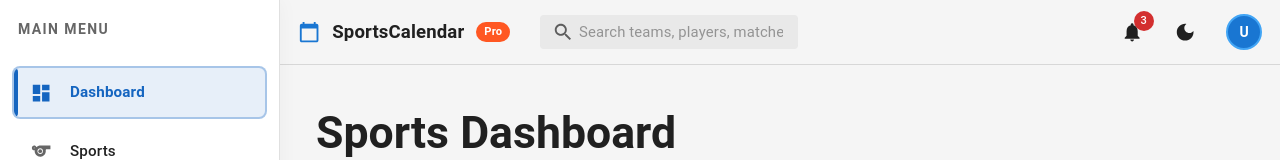
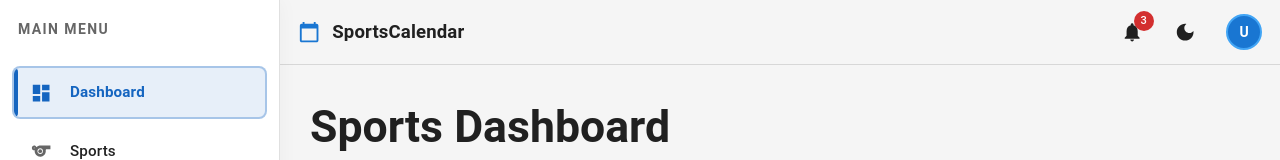
Before and after one commit to UtkarshNigam11/Syncender, a React (Vite) app in the folder frontend/: page /dashboard in a window 1280 px wide. Shown: the top 160 px of the page. Built offline with nearby package versions, Linux system fonts and the light colour scheme; no server answers.

Commit message:
change navbar ui and size of page improve

```diff
--- a/frontend/src/App.jsx
+++ b/frontend/src/App.jsx
@@ -113,11 +113,11 @@ function AppLayout() {
 
   // Render with navbar/sidebar for authenticated routes
   return (
-    <Box sx={{ display: 'flex', minHeight: '100vh' }}>
+    <Box sx={{ display: 'flex', minHeight: '100vh', width: '100%', maxWidth: '1600px', margin: '0 auto' }}>
       <Sidebar />
-      <Box sx={{ flexGrow: 1, display: 'flex', flexDirection: 'column' }}>
+      <Box sx={{ flexGrow: 1, display: 'flex', flexDirection: 'column', minWidth: 0 }}>
         <Navbar />
-        <Box component="main" sx={{ flexGrow: 1, p: 3, backgroundColor: 'background.default' }}>
+        <Box component="main" sx={{ flexGrow: 1, p: 2, backgroundColor: 'background.default' }}>
           <Routes>
             <Route path="/dashboard" element={<Dashboard />} />
             <Route path="/sports" element={<Sports />} />
--- a/frontend/src/components/Navbar.jsx
+++ b/frontend/src/components/Navbar.jsx
@@ -1,4 +1,4 @@
-import React, { useState, useContext } from 'react';
+import React, { useState, useContext, useEffect } from 'react';
 import {
   AppBar,
   Toolbar,
@@ -13,6 +13,8 @@ import {
   InputBase,
   alpha,
   Tooltip,
+  Slide,
+  useScrollTrigger,
 } from '@mui/material';
 import {
   Search as SearchIcon,
@@ -73,9 +75,29 @@ const StyledInputBase = styled(InputBase)(({ theme }) => ({
 const Navbar = () => {
   const [anchorEl, setAnchorEl] = useState(null);
   const [notificationAnchorEl, setNotificationAnchorEl] = useState(null);
+  const [prevScrollPos, setPrevScrollPos] = useState(0);
+  const [visible, setVisible] = useState(true);
   const { isDarkMode, toggleDarkMode } = useTheme();
-  const { user, logout } = useContext(AuthContext);
+  const { user, logout, userPlan } = useContext(AuthContext);
   const navigate = useNavigate();
+
+  useEffect(() => {
+    const handleScroll = () => {
+      const currentScrollPos = window.scrollY;
+
+      // Show navbar when scrolling up, hide when scrolling down
+      if (currentScrollPos < prevScrollPos || currentScrollPos < 10) {
+        setVisible(true);
+      } else if (currentScrollPos > prevScrollPos && currentScrollPos > 100) {
+        setVisible(false);
+      }
+
+      setPrevScrollPos(currentScrollPos);
+    };
+
+    window.addEventListener('scroll', handleScroll);
+    return () => window.removeEventListener('scroll', handleScroll);
+  }, [prevScrollPos]);
 
   const handleProfileMenuOpen = (event) => {
     if (!user) {
@@ -116,13 +138,16 @@ const Navbar = () => {
   const avatarText = getInitials(user?.name || user?.email);
 
   return (
+    <Slide appear={false} direction="down" in={visible}>
       <AppBar
-      position="static"
+        position="sticky"
         color="default"
         elevation={0}
         sx={{
           borderBottom: '1px solid',
           borderColor: 'divider',
+          top: 0,
+          transition: 'transform 0.3s ease-in-out',
         }}
       >
         <Toolbar>
@@ -136,6 +161,7 @@ const Navbar = () => {
           >
             SportsCalendar
           </Typography>
+          {userPlan === 'pro' && (
             <Chip
               label="Pro"
               size="small"
@@ -147,19 +173,10 @@ const Navbar = () => {
                 fontWeight: 600,
               }}
             />
+          )}
         </Box>
 
-        <Box sx={{ flex: 1, maxWidth: { xs: '100%', sm: 420, md: 560 }, mx: 2 }}>
-          <Search>
-            <SearchIconWrapper>
-              <SearchIcon />
-            </SearchIconWrapper>
-            <StyledInputBase
-              placeholder="Search teams, players, matches..."
-              inputProps={{ 'aria-label': 'search' }}
-            />
-          </Search>
-        </Box>
+        {/* Search bar removed as per user request */}
 
         <Box sx={{ flexGrow: 1 }} />
 
@@ -258,6 +275,7 @@ const Navbar = () => {
         </Menu>
       </Toolbar>
     </AppBar>
+    </Slide>
   );
 };
 
--- a/frontend/src/context/AuthContext.jsx
+++ b/frontend/src/context/AuthContext.jsx
@@ -8,6 +8,7 @@ export const AuthProvider = ({ children }) => {
   const [user, setUser] = useState(null);
   const [token, setToken] = useState(localStorage.getItem('token'));
   const [loading, setLoading] = useState(true);
+  const [userPlan, setUserPlan] = useState(null);
 
   useEffect(() => {
     const checkAuth = async () => {
@@ -20,6 +21,8 @@ export const AuthProvider = ({ children }) => {
             logout();
           } else {
             setUser(decoded);
+            // Fetch user's subscription plan
+            fetchUserPlan();
           }
         } catch (error) {
           console.error('Auth error:', error);
@@ -31,6 +34,17 @@ export const AuthProvider = ({ children }) => {
 
     checkAuth();
   }, [token]);
+
+  const fetchUserPlan = async () => {
+    try {
+      const res = await axios.get('/api/subscription');
+      if (res.data?.plan) {
+        setUserPlan(res.data.plan);
+      }
+    } catch (error) {
+      console.error('Failed to fetch subscription:', error);
+    }
+  };
 
   const setAuthToken = (jwt) => {
     localStorage.setItem('token', jwt);
@@ -94,6 +108,7 @@ export const AuthProvider = ({ children }) => {
     localStorage.removeItem('token');
     setToken(null);
     setUser(null);
+    setUserPlan(null);
     delete axios.defaults.headers.common['Authorization'];
   };
 
@@ -129,6 +144,7 @@ export const AuthProvider = ({ children }) => {
       loginWithToken,
       updateUser,
       getSubscription,
+      userPlan,
     }}>
       {children}
     </AuthContext.Provider>
```
Also changed, not shown: 1 other file (tests, documents, lock files or other folders). Lines whose indentation alone changed are shown as unchanged.
